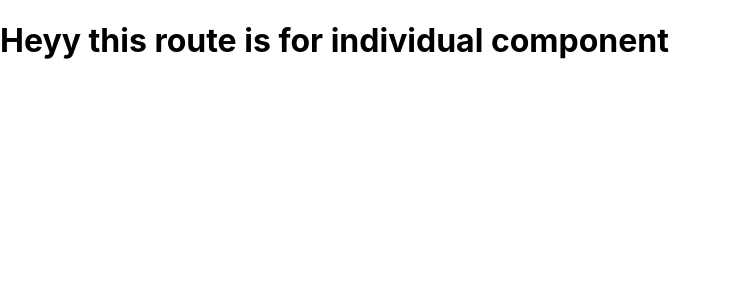
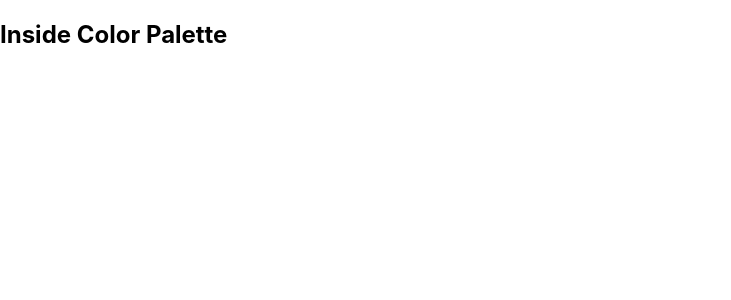
Before and after one commit to J4Web/ColorPicker, a React (Create React App) app in the folder color-picker/: page /palette/1/1 in a window 1280 px wide. Shown: the top 300 px of the page, without its empty margins (0-731 px from the left). Built offline with nearby package versions, Linux system fonts and the light colour scheme.

Commit message:
added link for each color and discovered we could do to='path' which adds to the curr path instead of making the whole url with temp strings

```diff
--- a/color-picker/src/App.js
+++ b/color-picker/src/App.js
@@ -3,6 +3,7 @@ import PaletteList from "./PaletteList";
 import { Routes, Route } from "react-router-dom";
 import SeedColors from "./SeedColors";
 import Combine from "./Combine";
+import SingleColorPalette from "./SingleColorPalette";
 function App() {
   return (
     <Routes>
@@ -14,7 +15,7 @@ function App() {
       <Route path="/palette/:id" element={<Combine />} />
       <Route
         path="/palette/:paletteId/:colorId"
-        element={<h1>Heyy this route is for individual component</h1>}
+        element={<SingleColorPalette />}
       />
     </Routes>
   );
--- a/color-picker/src/ColorBox.jsx
+++ b/color-picker/src/ColorBox.jsx
@@ -2,7 +2,8 @@ import React, { Component } from "react";
 import "./ColorBox.css";
 import { CopyToClipboard } from "react-copy-to-clipboard";
 import { Link } from "react-router-dom";
-export default class ColorBox extends Component {
+import { WithRoutes } from "./WithRoutes";
+class ColorBox extends Component {
   constructor(props) {
     super(props);
     this.state = {
@@ -17,10 +18,13 @@ export default class ColorBox extends Component {
   }
   render() {
     const { name } = this.props.bg;
+    const { currentId } = this.props;
+    const { id } = this.props.params;
     // console.log(this.props.bg);
 
     let format = this.props.format;
-    // console.warn(format);
+    console.log(id);
+    console.log(currentId);
     const color = this.props.bg[format];
     // console.log("you chose", color);
     const { copied } = this.state;
@@ -41,11 +45,16 @@ export default class ColorBox extends Component {
             </div>
             <button className="copy-button">Copy</button>
           </div>
-          <Link to="/" onClick={(e) => e.stopPropagation()}>
-            <spna className="see-more">More</spna>
+          <Link to={`${currentId}`} onClick={(e) => e.stopPropagation()}>
+            <span className="see-more">More</span>
           </Link>
         </div>
       </CopyToClipboard>
     );
   }
 }
+
+//Note to you could of already constructed the whole link in palette and then passed down to the
+//colorBox comp as a prop //also could of constructed the complete url but u didnt u did to="${currColor}" which is a new thing didn't know about that ?
+
+export default WithRoutes(ColorBox);
--- a/color-picker/src/Palette.jsx
+++ b/color-picker/src/Palette.jsx
@@ -30,6 +30,7 @@ class Palette extends Component {
     // console.warn(this.props.palette.colors);
     // console.table(this.props.palette.colors[500]);
     const palettes = this.props.palette;
+    // console.log(palettes);
 
     const { paletteName, emoji } = palettes;
     // console.warn(colors[0].id);
@@ -38,7 +39,14 @@ class Palette extends Component {
 
     const boxes = palettes?.colors?.[level]?.map((box) => {
       // console.warn(box);
-      return <ColorBox key={box[format]} bg={box} format={format} />;
+      return (
+        <ColorBox
+          key={box[format]}
+          bg={box}
+          format={format}
+          currentId={box.id}
+        />
+      );
     });
     return (
       <div className="Palette">
--- /dev/null
+++ b/color-picker/src/SingleColorPalette.jsx
@@ -0,0 +1,13 @@
+import React, { Component } from "react";
+import { WithRoutes } from "./WithRoutes";
+class SingleColorPalette extends Component {
+  render() {
+    return (
+      <div>
+        <h2>Inside Color Palette</h2>
+      </div>
+    );
+  }
+}
+
+export default WithRoutes(SingleColorPalette);
```
